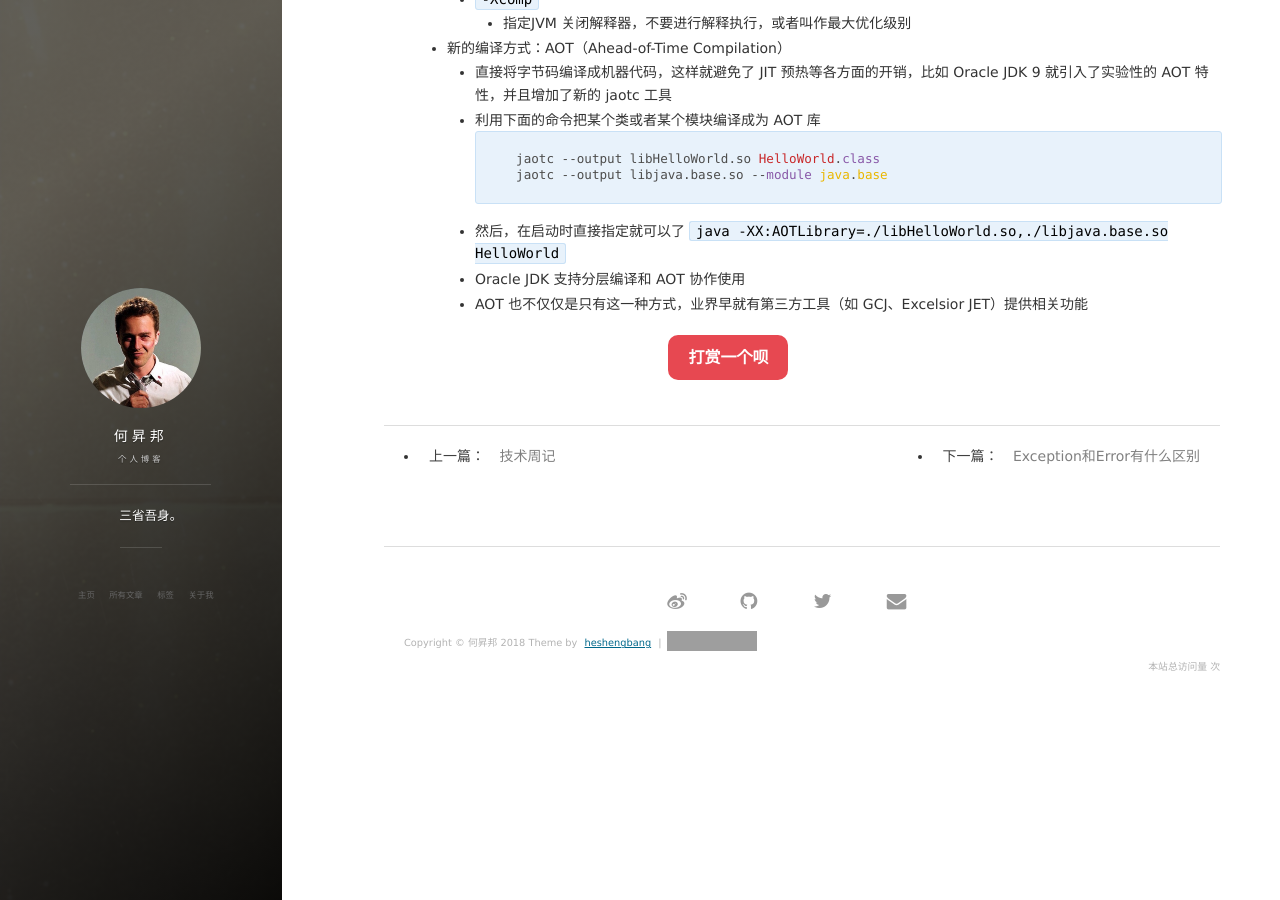
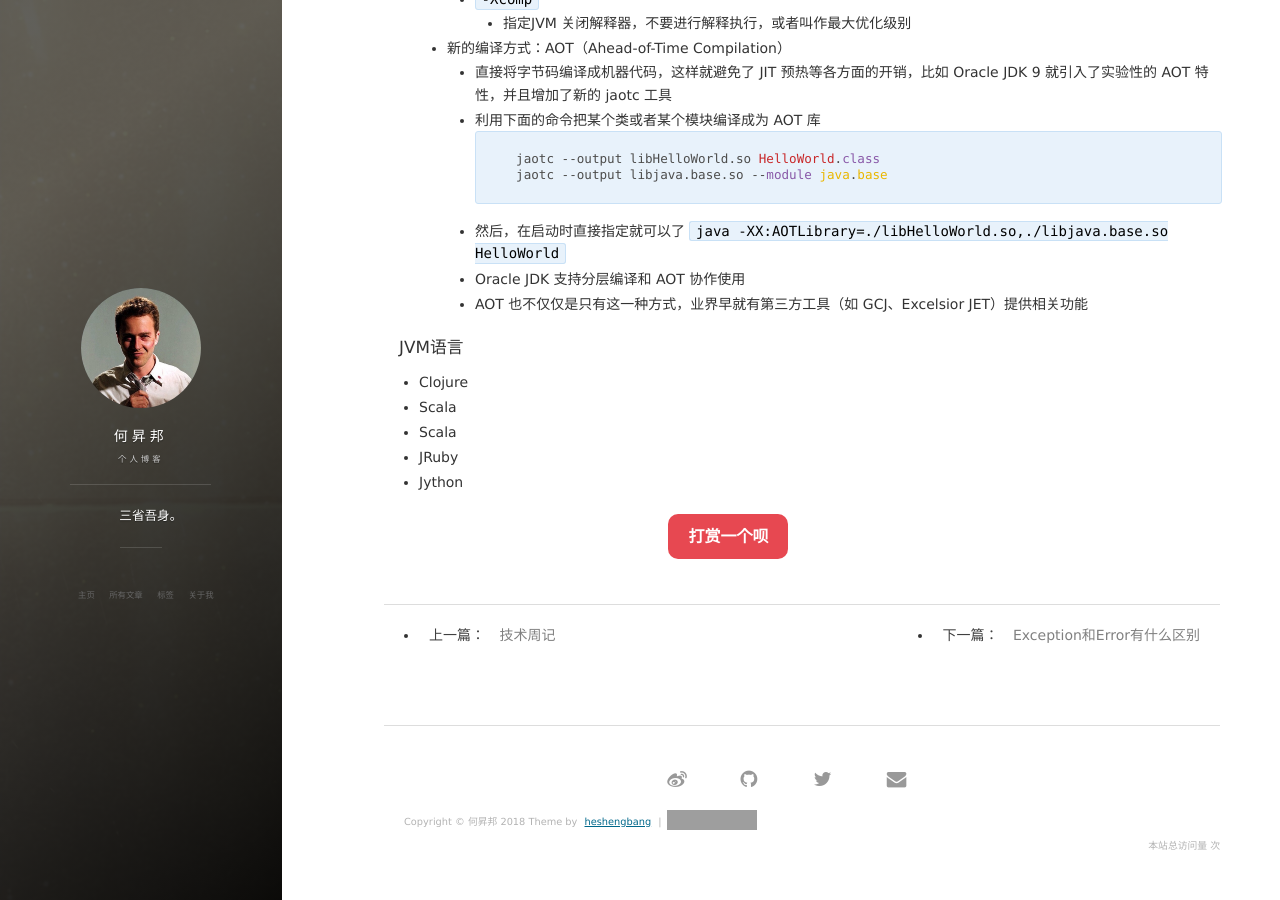
Before and after one commit to heshengbang/heshengbang.github.io, a Jekyll site: the page built from _posts/2018-5-13-第1讲-谈谈你对Java平台的理解.md, in a window 1280 px wide and 900 px high, scrolled down 2165 px. Built offline with Jekyll 4.4.1, drawn with Linux system fonts in a browser that asks for light colours; nearby versions of some CDN libraries; comment, search, counter and statistics services are not loaded; grey boxes are pictures that could not be loaded.

Commit message:
add files

````diff
--- a/CNAME
+++ b/CNAME
@@ -1 +1 @@
-www.heshengbang.men
+www.heshengbang.tech
--- a/_posts/2018-5-13-第1讲-谈谈你对Java平台的理解.md
+++ b/_posts/2018-5-13-第1讲-谈谈你对Java平台的理解.md
@@ -102,3 +102,10 @@ Java源码 -> Javac 编译 -> 字节码（bytecode）-> 运行 -> JVM解释器 -
             ```
 		- Oracle JDK 支持分层编译和 AOT 协作使用
 		- AOT 也不仅仅是只有这一种方式，业界早就有第三方工具（如 GCJ、Excelsior JET）提供相关功能
+
+#### JVM语言
+- Clojure
+- Scala
+- Scala
+- JRuby
+- Jython
````
